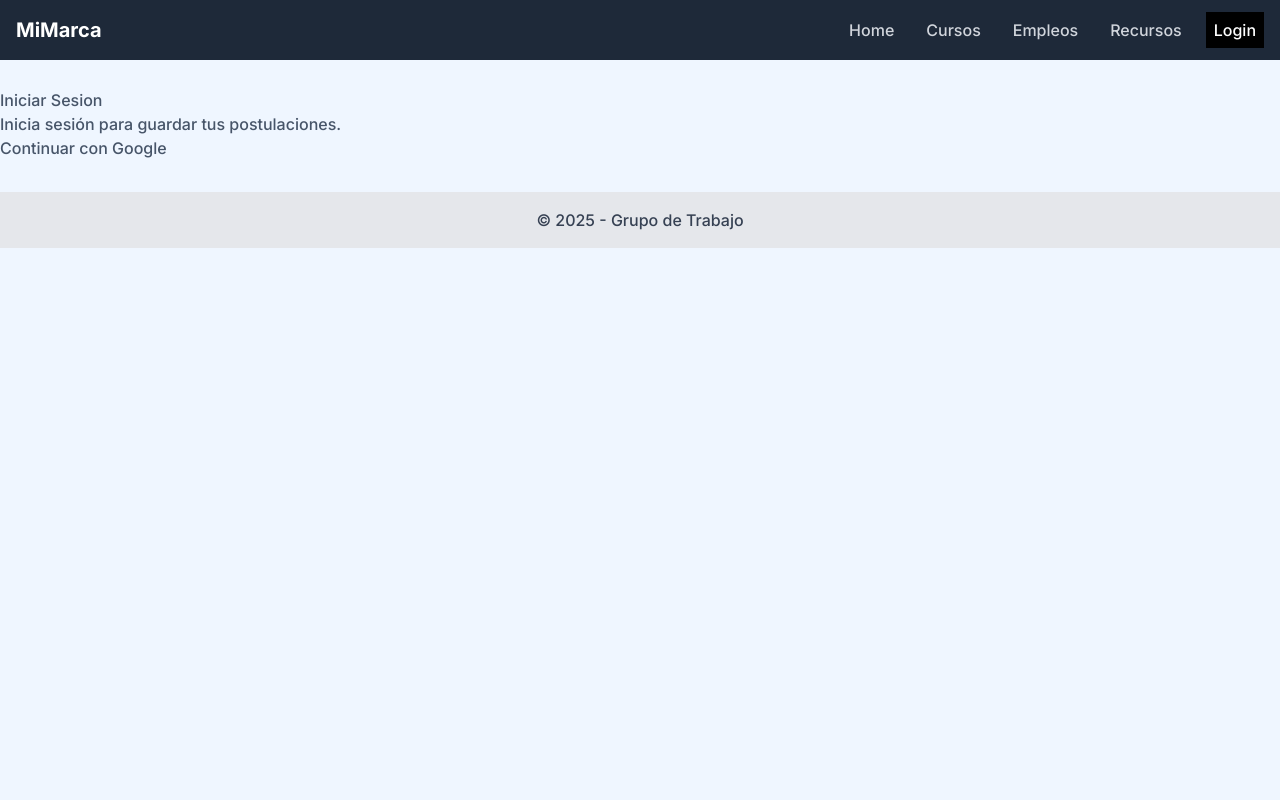
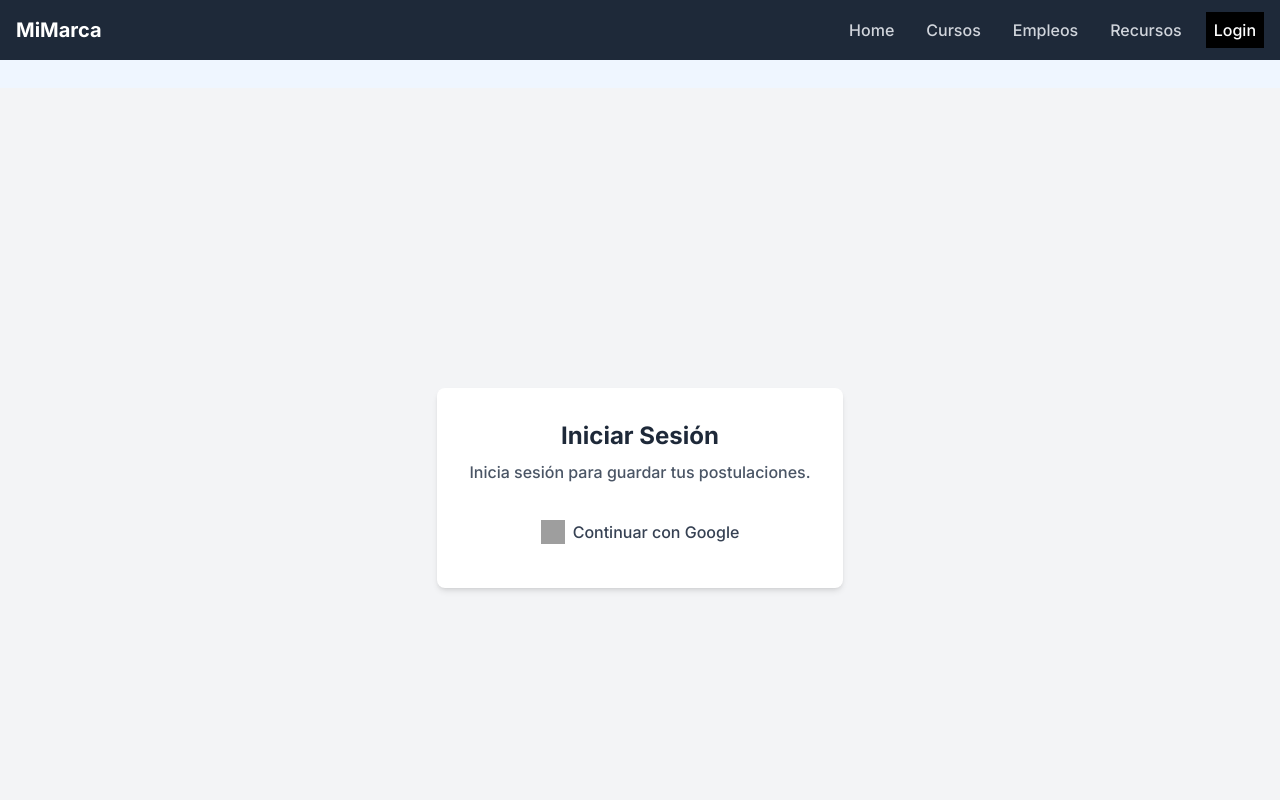
Before and after one commit to CristianAlarconDev/CodigoEmpleoV2, a React (Vite) app: page /login in a window 1280 px wide. Shown: the top 800 px of the page. Built offline with nearby package versions, Linux system fonts and the light colour scheme; no server answers; grey boxes are pictures that could not be loaded.

Commit message:
primera version de login page, se penso como modal pero por ahora se queda en page

```diff
--- a/src/pages/LoginPage.jsx
+++ b/src/pages/LoginPage.jsx
@@ -1,29 +1,63 @@
 import React from 'react'
+import { signInWithPopup } from "firebase/auth";
+import { autenticacion, googleProvider } from '../config/firebase';
 
 const LoginPage = () => {
+    const handleGoogleLogin = async () => {
+    try {
+        const result = await signInWithPopup(autenticacion, googleProvider);
 
-    const googleLogin = () => {
-        // Lógica para iniciar sesión con Google
-        console.log("Iniciar sesión con Google");
+        console.log("Usuario logueado!");
+
+        console.log("Nombre:", result.user.displayName);
+        console.log("Email:", result.user.email);
+        console.log("Foto URL:", result.user.photoURL);
+        console.log("UID:", result.user.uid);
+
+        // Aca deberia redirigir o hacer algo tras el login,
+        // como guardalo en un contexto
+
+        } catch (error) {
+        // manejar errores aca:
+        console.error("Error durante el inicio de sesión:", error.message);
     }
+    };
 
+    return (
 
+        <section className="flex flex-col items-center justify-center min-h-screen bg-gray-100">
+            <section className="bg-white p-8 rounded-lg shadow-md text-center">
 
-  return (
-    <section>
-        <section>
-            <h2>Iniciar Sesion</h2>
-            <p>Inicia sesión para guardar tus postulaciones.</p>
-        </section>
+            {/* texto */}
+            <section className="mb-6">
+                <h2 className="text-2xl font-bold text-gray-800 mb-2">Iniciar Sesión</h2>
+                <p className="text-gray-600">Inicia sesión para guardar tus postulaciones.</p>
+            </section>
 
-        <section>
-            <button type='button' onClick={googleLogin}>
+            {/* boton, cambiar estilos luego */}
+            <section>
+            <button
+                type='button'
+                onClick={handleGoogleLogin}
+                className="
+                flex items-center gap-2 mx-auto
+                px-6 py-3
+                bg-white
+                rounded-lg
+                text-gray-700 font-medium
+                hover:bg-gray-50
+                ">
+
+                <img src="https://www.svgrepo.com/show/475656/google-color.svg" className="w-6 h-6"
+                alt="Google logo"
+                />
                 Continuar con Google
             </button>
+            </section>
+
+            </section>
         </section>
-
-    </section>
-  )
+    )
 }
 
 export default LoginPage
```
